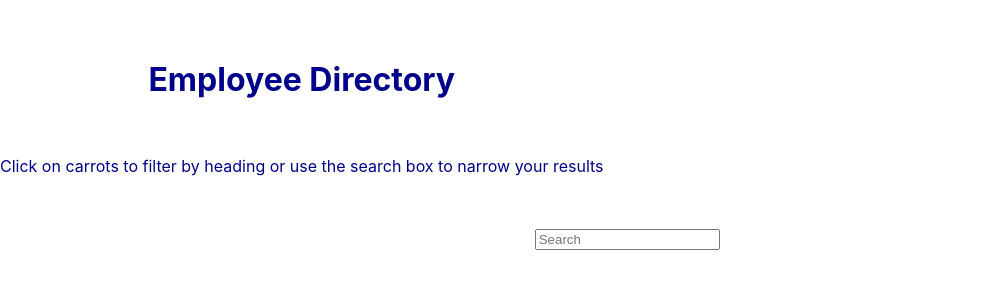
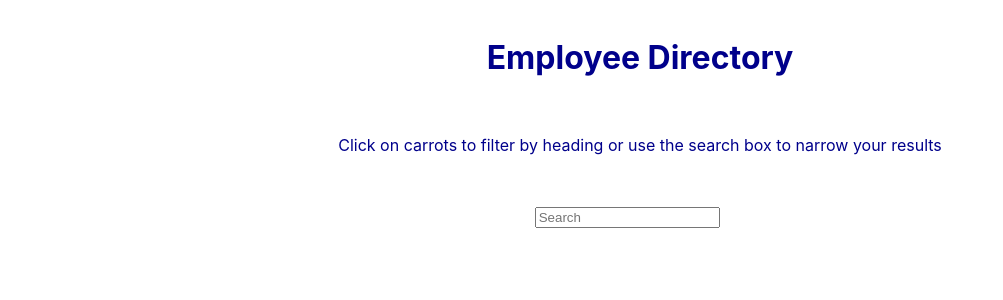
Before and after one commit to abazrafshan/EmployeeDirectory, a React (Create React App) app in the folder reactapplication/: page / in a window 1280 px wide. Shown: the top 300 px of the page, without its empty margins (0-1003 px from the left). Built offline with nearby package versions, Linux system fonts and the light colour scheme; the HTML template or start-up script is replaced by a standard one.

Commit message:
removed unnecessary styles from heading and search bar

```diff
--- a/reactapplication/src/components/Heading/style.css
+++ b/reactapplication/src/components/Heading/style.css
@@ -1,19 +1,10 @@
 .heading {
     margin-top: 3%;
     position: sticky;
-    top: 0;
     height: 10%;
     color: darkblue;
-    background-size: cover;
-    /* text-align: center;
-    align-content: center; */
-    float: inline-start;
-    vertical-align: middle;
 }
 
 .container-fluid {
-    /* background-color: darkblue; */
-    justify-content: center;
     text-align: center;
-    align-content: center;
 }
```
